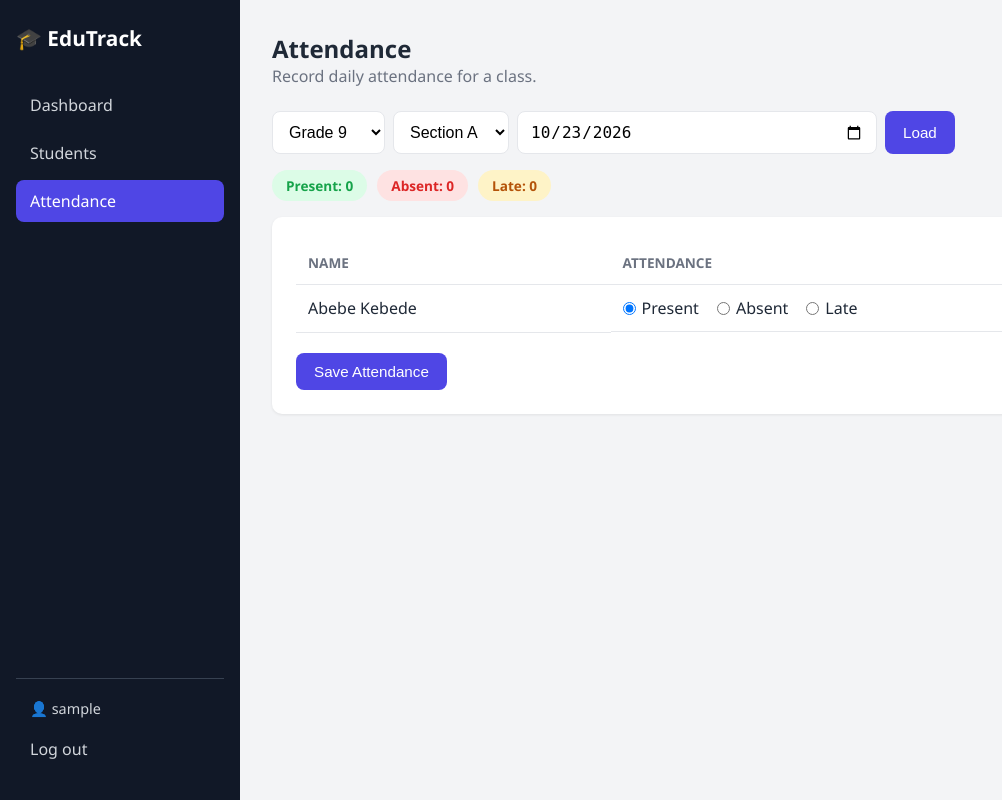
After one commit to tamirataklilu575-ctrl/edutrack, a Flask app: page /attendance in a window 1280 px wide. The commit adds this page. Shown: the whole page, without its empty margins (0-1002 px from the left). Run offline with Flask 3, Linux system fonts and the light colour scheme; the visitor is signed in with stand-in values (Sample User, id 1); data comes from the database, SQL or seed files in the repository; data that the repository does not hold is empty.

Commit message:
feat: add daily attendance tracking

```diff
--- a/app.py
+++ b/app.py
@@ -3,6 +3,7 @@
 import os
 import re
 import sqlite3
+from datetime import date
 from functools import wraps
 from pathlib import Path
 
@@ -30,6 +31,7 @@ GRADES = (9, 10, 11, 12)
 SECTIONS = ("A", "B", "C", "D")
 GENDERS = ("Male", "Female")
 VALID_STATUSES = ("Active", "Inactive")
+ATTENDANCE_STATUSES = ("Present", "Absent", "Late")
 
 MIN_LENGTH = 2
 MAX_LENGTH = 100
@@ -52,6 +54,8 @@ def get_db():
     """Open a connection to the SQLite database."""
     conn = sqlite3.connect(DATABASE)
     conn.row_factory = sqlite3.Row
+    # SQLite does not enforce foreign keys unless this is switched on.
+    conn.execute("PRAGMA foreign_keys = ON")
     return conn
 
 
@@ -85,6 +89,18 @@ def init_db():
             )
             """
         )
+        conn.execute(
+            """
+            CREATE TABLE IF NOT EXISTS attendance (
+                id INTEGER PRIMARY KEY AUTOINCREMENT,
+                student_id INTEGER NOT NULL,
+                date TEXT NOT NULL,
+                status TEXT NOT NULL,
+                UNIQUE (student_id, date),
+                FOREIGN KEY (student_id) REFERENCES students (id) ON DELETE CASCADE
+            )
+            """
+        )
         count = conn.execute("SELECT COUNT(*) FROM students").fetchone()[0]
         if count == 0:
             conn.executemany(
@@ -103,6 +119,7 @@ def inject_options():
         "SECTIONS": SECTIONS,
         "GENDERS": GENDERS,
         "STATUSES": VALID_STATUSES,
+        "ATTENDANCE_STATUSES": ATTENDANCE_STATUSES,
     }
 
 
@@ -440,7 +457,7 @@ def edit_student(student_id):
 @app.route("/students/<int:student_id>/delete", methods=["POST"])
 @login_required
 def delete_student(student_id):
-    """Delete the student with the given ID."""
+    """Delete the student (and their attendance records) with the given ID."""
     conn = get_db()
     try:
         with conn:
@@ -454,6 +471,78 @@ def delete_student(student_id):
     return redirect(url_for("student_list"))
 
 
+# ----------------------------------------------------------- Attendance route
+
+
+@app.route("/attendance", methods=["GET", "POST"])
+@login_required
+def attendance():
+    """Show and save daily attendance for one class (grade + section)."""
+    grade = request.values.get("grade", "9")
+    if grade not in [str(g) for g in GRADES]:
+        grade = "9"
+
+    section = request.values.get("section", "A")
+    if section not in SECTIONS:
+        section = "A"
+
+    try:
+        selected_date = date.fromisoformat(request.values.get("date", ""))
+    except ValueError:
+        selected_date = date.today()
+    date_iso = selected_date.isoformat()
+
+    conn = get_db()
+    try:
+        class_students = conn.execute(
+            "SELECT * FROM students "
+            "WHERE grade = ? AND section = ? AND status = 'Active' ORDER BY name",
+            (int(grade), section),
+        ).fetchall()
+
+        if request.method == "POST":
+            records = []
+            for student in class_students:
+                value = request.form.get(f"status_{student['id']}")
+                if value in ATTENDANCE_STATUSES:
+                    records.append((student["id"], date_iso, value))
+
+            with conn:
+                conn.executemany(
+                    "INSERT INTO attendance (student_id, date, status) "
+                    "VALUES (?, ?, ?) "
+                    "ON CONFLICT (student_id, date) DO UPDATE SET status = excluded.status",
+                    records,
+                )
+            flash("Attendance saved.", "success")
+            return redirect(
+                url_for("attendance", grade=grade, section=section, date=date_iso)
+            )
+
+        rows = conn.execute(
+            "SELECT student_id, status FROM attendance WHERE date = ?", (date_iso,)
+        ).fetchall()
+    finally:
+        conn.close()
+
+    records = {row["student_id"]: row["status"] for row in rows}
+    summary = {status: 0 for status in ATTENDANCE_STATUSES}
+    for student in class_students:
+        recorded = records.get(student["id"])
+        if recorded in summary:
+            summary[recorded] += 1
+
+    return render_template(
+        "attendance.html",
+        students=class_students,
+        records=records,
+        summary=summary,
+        grade=grade,
+        section=section,
+        date_iso=date_iso,
+    )
+
+
 init_db()
 
 if __name__ == "__main__":
--- a/static/css/style.css
+++ b/static/css/style.css
@@ -392,3 +392,44 @@ th {
     text-align: right;
     font-weight: 600;
 }
+/* Attendance */
+.date-input {
+    padding: 10px 12px;
+    border: 1px solid var(--border);
+    border-radius: 8px;
+    font-size: 1rem;
+    background: var(--surface);
+}
+
+.att-summary {
+    display: flex;
+    gap: 10px;
+    margin-bottom: 16px;
+}
+
+.att-pill {
+    padding: 6px 14px;
+    border-radius: 999px;
+    font-size: 0.85rem;
+    font-weight: 600;
+}
+
+.att-present { background: #dcfce7; color: var(--green); }
+.att-absent { background: #fee2e2; color: var(--red); }
+.att-late { background: #fef3c7; color: #b45309; }
+
+.att-options {
+    display: flex;
+    gap: 18px;
+}
+
+.att-option {
+    display: flex;
+    align-items: center;
+    gap: 6px;
+    cursor: pointer;
+}
+
+.save-btn {
+    margin-top: 20px;
+}
--- /dev/null
+++ b/templates/attendance.html
@@ -0,0 +1,71 @@
+{% extends "base.html" %}
+
+{% block title %}Attendance{% endblock %}
+
+{% block content %}
+<header class="page-header">
+    <h2>Attendance</h2>
+    <p>Record daily attendance for a class.</p>
+</header>
+
+<form method="GET" action="{{ url_for('attendance') }}" class="search-form">
+    <select name="grade">
+        {% for g in GRADES %}
+        <option value="{{ g }}" {{ 'selected' if grade == g|string }}>Grade {{ g }}</option>
+        {% endfor %}
+    </select>
+    <select name="section">
+        {% for s in SECTIONS %}
+        <option value="{{ s }}" {{ 'selected' if section == s }}>Section {{ s }}</option>
+        {% endfor %}
+    </select>
+    <input type="date" name="date" value="{{ date_iso }}" class="date-input">
+    <button type="submit" class="btn">Load</button>
+</form>
+
+<section class="att-summary">
+    <span class="att-pill att-present">Present: {{ summary.Present }}</span>
+    <span class="att-pill att-absent">Absent: {{ summary.Absent }}</span>
+    <span class="att-pill att-late">Late: {{ summary.Late }}</span>
+</section>
+
+<section class="panel">
+    {% if students %}
+    <form method="POST" action="{{ url_for('attendance') }}">
+        <input type="hidden" name="grade" value="{{ grade }}">
+        <input type="hidden" name="section" value="{{ section }}">
+        <input type="hidden" name="date" value="{{ date_iso }}">
+
+        <table>
+            <thead>
+                <tr>
+                    <th>Name</th>
+                    <th>Attendance</th>
+                </tr>
+            </thead>
+            <tbody>
+                {% for student in students %}
+                {% set current = records.get(student.id, 'Present') %}
+                <tr>
+                    <td>{{ student.name }}</td>
+                    <td class="att-options">
+                        {% for option in ATTENDANCE_STATUSES %}
+                        <label class="att-option">
+                            <input type="radio" name="status_{{ student.id }}"
+                                   value="{{ option }}" {{ 'checked' if current == option }}>
+                            {{ option }}
+                        </label>
+                        {% endfor %}
+                    </td>
+                </tr>
+                {% endfor %}
+            </tbody>
+        </table>
+
+        <button type="submit" class="btn save-btn">Save Attendance</button>
+    </form>
+    {% else %}
+    <p>No active students in Grade {{ grade }} Section {{ section }}.</p>
+    {% endif %}
+</section>
+{% endblock %}
--- a/templates/base.html
+++ b/templates/base.html
@@ -15,6 +15,8 @@
                class="nav-link {{ 'active' if request.endpoint == 'dashboard' }}">Dashboard</a>
             <a href="{{ url_for('student_list') }}"
                class="nav-link {{ 'active' if request.endpoint in ['student_list', 'add_student', 'edit_student'] }}">Students</a>
+            <a href="{{ url_for('attendance') }}"
+               class="nav-link {{ 'active' if request.endpoint == 'attendance' }}">Attendance</a>
         </nav>
 
         <div class="sidebar-user">
```
Also changed, not shown: tests/test_app.py (+46 -0 lines).
